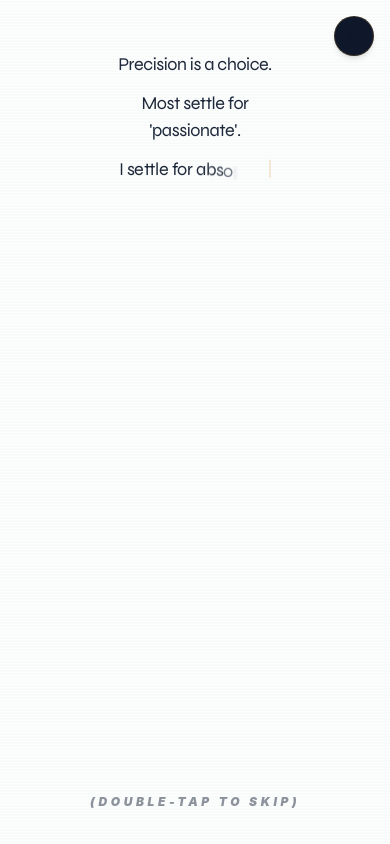
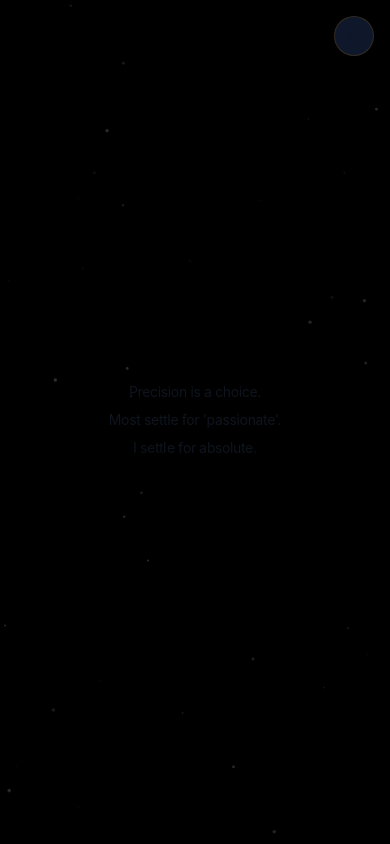
Before and after one commit to Aditya-Chavan-dev/Portfolio, a React (Vite) app: page / in a window 390 px wide. Built offline with nearby package versions, Linux system fonts and the light colour scheme; no server answers; the database is empty; a web font is replaced by a local one.

Commit message:
feat(landing): refine landing page components and dialogue

```diff
--- a/src/landing-page/LandingPage.mobile.tsx
+++ b/src/landing-page/LandingPage.mobile.tsx
@@ -2,6 +2,7 @@ import { motion, AnimatePresence } from 'framer-motion'
 import { WelcomeDialogue } from './WelcomeDialogue'
 import type { WelcomeConfig } from './landing.types'
 import EditableText from '@/admin/EditableText'
+import { AmbientDust } from './AmbientDust'
 
 interface Props {
   readonly content:        WelcomeConfig
@@ -20,13 +21,15 @@ export function LandingPageMobile({
 }: Props) {
 
   return (
-    <div className="h-[100dvh] w-screen bg-theme-base flex flex-col items-center justify-between select-none overflow-hidden relative text-theme-primary transition-colors duration-700">
+    <div className="h-[100dvh] w-screen bg-black flex items-center justify-center select-none overflow-hidden relative text-white transition-colors duration-700">
 
-      {/* 1. Top Runway */}
-      <div className="h-[3vh] w-full" />
+      {/* 1. Cinematic Background Layers */}
+      <AmbientDust count={40} />
+      <div className="absolute inset-0 bg-radial-glow opacity-20 pointer-events-none" />
+      <div className="absolute inset-0 grain-overlay opacity-5 pointer-events-none" />
 
-      {/* 2. Dialogue Container (Scroll-free) */}
-      <div className="w-full flex-1 flex flex-col items-center justify-start text-center relative z-10 overflow-hidden px-6 pt-[2vh]">
+      {/* 2. Dialogue Container (Perfect Centering) */}
+      <div className="w-full h-full flex flex-col items-center justify-center relative z-10 px-6 overflow-hidden">
         <WelcomeDialogue
           lines={content.dialogue}
           highlightIndex={content.highlightIndex}
@@ -35,51 +38,35 @@ export function LandingPageMobile({
         />
       </div>
 
-      {/* 3. Navigation Prompt Zone (Fixed Height, Centered) */}
-      <div className="h-[10vh] w-full flex items-center justify-center relative z-20">
+      {/* 3. Navigation Prompt Zone (Subtle & Delayed) */}
+      <div className="absolute bottom-8 left-0 w-full flex flex-col items-center justify-center z-20 pointer-events-none">
         <AnimatePresence mode="wait">
-          <motion.div
-            key={isDialogueComplete ? 'complete' : 'typing'}
-            initial={{ opacity: 0, y: 10 }}
-            animate={{ opacity: 1, y: 0 }}
-            exit={{ opacity: 0, y: -10 }}
-            transition={{ duration: 0.8, ease: "easeOut" }}
-            className="relative flex items-center justify-center p-6"
-          >
-            {/* Pulsating Background Glow (Only in complete state) */}
           {isDialogueComplete && (
             <motion.div
-                animate={{
-                  opacity: [0.3, 0.6, 0.3],
-                  scale: [0.9, 1.2, 0.9],
-                }}
-                transition={{
-                  repeat: Infinity,
-                  duration: 3,
-                  ease: "easeInOut"
-                }}
-                className="absolute inset-0 bg-theme-accent/40 blur-[50px] rounded-full -z-10"
-              />
-            )}
-
+              key="complete"
+              initial={{ opacity: 0 }}
+              animate={{ opacity: 0.5 }}
+              exit={{ opacity: 0 }}
+              transition={{ duration: 1.5, ease: "easeInOut", delay: 0.8 }}
+              className="flex flex-col items-center gap-2 pointer-events-auto"
+            >
               <div
                 onClick={onNavigateHub}
-              className="group relative cursor-pointer"
+                className="group cursor-pointer"
               >
-              <div className={`
-                text-[12px] font-black italic tracking-[0.3em] font-sans
-                transition-all duration-500 flex items-center gap-3 uppercase
-                ${isDialogueComplete
-                  ? 'text-theme-accent cta-bloom'
-                  : 'text-theme-primary/50'}
-              `}>
+                <motion.div
+                  animate={{ opacity: [0.3, 0.6, 0.3] }}
+                  transition={{ repeat: Infinity, duration: 4, ease: "easeInOut" }}
+                  className="text-[10px] font-medium tracking-[0.4em] font-display text-theme-accent uppercase transition-all duration-700"
+                >
                   <EditableText
                     id="welcome.ctaMobile"
-                  value={isDialogueComplete ? 'TAP ANYWHERE TO CONTINUE' : '(DOUBLE-TAP TO SKIP)'}
+                    value="TAP TO CONTINUE"
                   />
-              </div>
+                </motion.div>
               </div>
             </motion.div>
+          )}
         </AnimatePresence>
       </div>
     </div>
--- a/src/landing-page/WelcomeDialogue.tsx
+++ b/src/landing-page/WelcomeDialogue.tsx
@@ -1,5 +1,5 @@
 import { useState, useEffect, useRef, memo } from 'react'
-import { motion } from 'framer-motion'
+import { motion, AnimatePresence } from 'framer-motion'
 
 interface WelcomeDialogueProps {
   readonly lines: string[]
@@ -8,31 +8,35 @@ interface WelcomeDialogueProps {
   readonly onComplete: () => void
 }
 
-// 1. Memoized Line Component for Massive Performance
+/**
+ * DialogueLine: Handles the cinematic "Soft Blur" reveal for a single line.
+ */
 const DialogueLine = memo(({
   text,
   isHighlighted,
-  isCompleted,
-  isProjecting,
+  isLineFinished, // Renamed from isCompleted to avoid any global naming conflicts
   lineIdx,
   skip,
   onLineComplete
 }: {
   text: string
   isHighlighted: boolean
-  isCompleted: boolean
-  isProjecting: boolean
+  isLineFinished: boolean
   lineIdx: number
   skip: boolean
   onLineComplete: (idx: number) => void
 }) => {
+  // Move variants inside to ensure perfect scoping of skip/lineIdx
   const containerVariants = {
-    hidden: { opacity: 0 },
+    hidden: { opacity: 0, scale: 1.05 },
     visible: {
       opacity: 1,
+      scale: 1,
       transition: {
-        staggerChildren: skip ? 0.001 : 0.06, // Elite cinematic character reveal
-        delayChildren: lineIdx === 0 ? 0.5 : 0.1,
+        staggerChildren: skip ? 0.005 : 0.04, // Snappier stagger (0.08 -> 0.04)
+        delayChildren: lineIdx === 0 ? 0.4 : 0.1, // Reduced initial delay (0.6 -> 0.4)
+        duration: 1.2,
+        ease: [0.22, 1, 0.36, 1] as any
       }
     }
   }
@@ -40,69 +44,73 @@ const DialogueLine = memo(({
   const charVariants = {
     hidden: {
       opacity: 0,
-      y: 5,
-      filter: 'blur(2px)',
+      filter: 'blur(8px)',
+      y: 2,
     },
     visible: {
       opacity: 1,
+      filter: 'blur(0px)',
       y: 0,
-      filter: 'blur(0px)',
       transition: {
-        duration: 0.4,
-        ease: [0.22, 1, 0.36, 1] as any
+        duration: 0.7, // Snappier focus-pull (1.2 -> 0.7)
+        ease: "easeOut" as any
       }
     }
   }
 
-  if (text.trim() === '') return <div className="h-6" />
+  if (!text || text.trim() === '') return <div className="h-6" />
 
   return (
     <motion.div
       variants={containerVariants}
-      initial={isCompleted ? "visible" : "hidden"}
+      initial={isLineFinished ? "visible" : "hidden"}
       animate="visible"
-      onAnimationComplete={() => onLineComplete(lineIdx)}
-      className="mb-3 overflow-visible"
-      style={{ transform: 'translateZ(0)' }} // GPU Layer
+      onAnimationComplete={() => {
+        if (onLineComplete) onLineComplete(lineIdx)
+      }}
+      className="mb-1 md:mb-2 overflow-visible"
+      style={{ transform: 'translateZ(0)' }}
     >
       <p
         className={`
-          leading-[1.5] font-serif tracking-tight transition-colors duration-700
+          leading-[1.15] font-display tracking-tight transition-colors duration-1000
           ${isHighlighted
-            ? 'text-theme-accent font-bold text-xl md:text-2xl lg:text-3xl'
-            : 'text-theme-primary text-lg md:text-xl lg:text-2xl'}
+            ? 'text-theme-accent font-extrabold text-3xl sm:text-4xl md:text-5xl lg:text-5xl xl:text-7xl'
+            : 'text-theme-primary/50 font-normal text-sm sm:text-base md:text-lg'}
         `}
         style={{
           textShadow: isHighlighted
-            ? '0 0 30px rgba(var(--accent-rgb), 0.3), 0 0 60px rgba(var(--accent-rgb), 0.1)'
+            ? '0 0 40px rgba(var(--accent-rgb), 0.2), 0 0 80px rgba(var(--accent-rgb), 0.05)'
             : 'none'
         }}
       >
-        {isCompleted ? (
-          // STATIC: Simple text
-          <span>{text}</span>
-        ) : (
-          // ANIMATED: Character-level reveal
-          text.split('').map((char, charIdx) => (
+        <AnimatePresence mode="wait">
+          {isLineFinished ? (
             <motion.span
-              key={charIdx}
-              variants={charVariants}
-              className="inline-block will-change-[transform,opacity]"
+              key="static"
+              initial={{ opacity: 0, filter: 'blur(4px)' }}
+              animate={{ opacity: 1, filter: 'blur(0px)' }}
+              transition={{ duration: skip ? 0.3 : 0.8, ease: "easeOut" }}
             >
-              {char === ' ' ? '\u00A0' : char}
+              {text}
             </motion.span>
-          ))
-        )}
-
-        {/* Elite Pulsing Cursor */}
-        {isProjecting && (
-          <motion.span
-            initial={{ opacity: 0 }}
-            animate={{ opacity: [0, 1, 0] }}
-            transition={{ repeat: Infinity, duration: 1, ease: "easeInOut" }}
-            className="inline-block w-[2px] h-[1em] bg-theme-accent ml-1 translate-y-[0.15em]"
-          />
-        )}
+          ) : (
+            <motion.span
+              key="typing"
+              exit={{ opacity: 0, transition: { duration: 0.2 } }}
+            >
+              {text.split('').map((char, charIdx) => (
+                <motion.span
+                  key={`${lineIdx}-${charIdx}`}
+                  variants={charVariants}
+                  className="inline-block will-change-[transform,opacity,filter]"
+                >
+                  {char === ' ' ? '\u00A0' : char}
+                </motion.span>
+              ))}
+            </motion.span>
+          )}
+        </AnimatePresence>
       </p>
     </motion.div>
   )
@@ -117,60 +125,58 @@ export function WelcomeDialogue({
   onComplete,
 }: WelcomeDialogueProps) {
   const [currentLine, setCurrentLine] = useState(0)
-  const completedRef = useRef(false)
+  const isAllComplete = useRef(false)
 
-  // Handle skip/complete
+  // Handle skip
   useEffect(() => {
-    if (skip && !completedRef.current) {
-      completedRef.current = true
+    if (skip && !isAllComplete.current) {
+      isAllComplete.current = true
       setCurrentLine(lines.length)
       onComplete()
     }
   }, [skip, lines.length, onComplete])
 
-  // Sequential line triggers
+  // Sequential triggers
   const handleLineComplete = (index: number) => {
-    if (skip || completedRef.current) return
+    if (skip || isAllComplete.current) return
     if (index === currentLine && index < lines.length - 1) {
       setCurrentLine(prev => prev + 1)
     } else if (index === lines.length - 1) {
-      completedRef.current = true
+      isAllComplete.current = true
       onComplete()
     }
   }
 
-  // Handle empty lines (spacers) automatically
+  // Handle empty lines
   useEffect(() => {
-    if (skip || completedRef.current) return
+    if (skip || isAllComplete.current) return
     const text = lines[currentLine]
     if (text?.trim() === '') {
       const t = setTimeout(() => {
         if (currentLine < lines.length - 1) {
           setCurrentLine(prev => prev + 1)
         } else {
-          completedRef.current = true
+          isAllComplete.current = true
           onComplete()
         }
-      }, 500)
+      }, 400)
       return () => clearTimeout(t)
     }
   }, [currentLine, lines, skip, onComplete])
 
   return (
-    <div className="w-full h-full flex flex-col items-center justify-start relative z-10 px-12 overflow-hidden pt-[1vh]">
-      <div className="w-full text-center max-w-[900px] mx-auto px-6">
+    <div className="w-full h-full flex flex-col items-center justify-center relative z-10 px-6 sm:px-12 overflow-hidden py-20">
+      <div className="w-full text-center max-w-[1000px] mx-auto flex flex-col gap-2 md:gap-4 max-h-[70vh] justify-center">
         {lines.map((text, lineIdx) => {
-          // Only show lines that have been reached
           if (lineIdx > currentLine && !skip) return null
-
+          const isHighlighted = highlightIndex?.includes(lineIdx) ?? false
           return (
             <DialogueLine
-              key={lineIdx}
+              key={`line-${lineIdx}`}
               text={text}
               lineIdx={lineIdx}
-              isHighlighted={highlightIndex?.includes(lineIdx) ?? false}
-              isCompleted={skip || lineIdx < currentLine || completedRef.current}
-              isProjecting={!skip && lineIdx === currentLine && !completedRef.current}
+              isHighlighted={isHighlighted}
+              isLineFinished={skip || lineIdx < currentLine || isAllComplete.current}
               skip={skip}
               onLineComplete={handleLineComplete}
             />
```
Also changed, not shown: src/landing-page/LandingPage.desktop.tsx (+43 -40 lines). Lines whose indentation alone changed are shown as unchanged.
